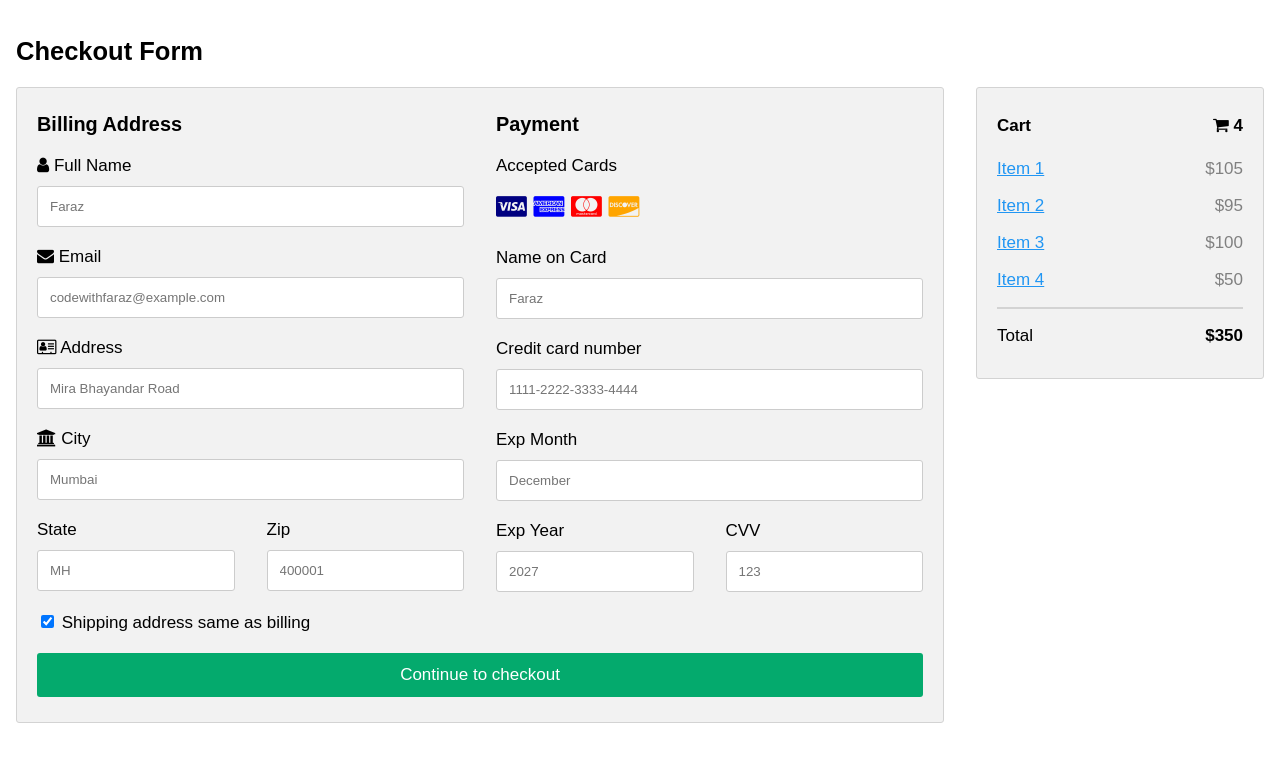
After one commit to atmaram-kambli/infosys-springboard, a Django app: page /payment/ in a window 1280 px wide. The commit adds this page. Shown: the top 762 px of the page. Run offline with Django 5.2, Linux system fonts and the light colour scheme; a user stored in the database is signed in.

Commit message:
almost complete

```diff
--- a/foodapp/customer/admin.py
+++ b/foodapp/customer/admin.py
@@ -1,5 +1,2 @@
+# customer/admin.py
 from django.contrib import admin
-from .models import User
-
-# Register your models here.
-admin.site.register(User)
--- /dev/null
+++ b/foodapp/customer/static/css/payment.css
@@ -0,0 +1,102 @@
+body {
+    font-family: Arial;
+    font-size: 17px;
+    padding: 8px;
+  }
+
+  * {
+    box-sizing: border-box;
+  }
+
+  .row {
+    display: -ms-flexbox; /* IE10 */
+    display: flex;
+    -ms-flex-wrap: wrap; /* IE10 */
+    flex-wrap: wrap;
+    margin: 0 -16px;
+  }
+
+  .col-25 {
+    -ms-flex: 25%; /* IE10 */
+    flex: 25%;
+  }
+
+  .col-50 {
+    -ms-flex: 50%; /* IE10 */
+    flex: 50%;
+  }
+
+  .col-75 {
+    -ms-flex: 75%; /* IE10 */
+    flex: 75%;
+  }
+
+  .col-25,
+  .col-50,
+  .col-75 {
+    padding: 0 16px;
+  }
+
+  .container {
+    background-color: #f2f2f2;
+    padding: 5px 20px 15px 20px;
+    border: 1px solid lightgrey;
+    border-radius: 3px;
+  }
+
+  input[type=text], input[type=email] {
+    width: 100%;
+    margin-bottom: 20px;
+    padding: 12px;
+    border: 1px solid #ccc;
+    border-radius: 3px;
+  }
+
+  label {
+    margin-bottom: 10px;
+    display: block;
+  }
+
+  .icon-container {
+    margin-bottom: 20px;
+    padding: 7px 0;
+    font-size: 24px;
+  }
+
+  .btn {
+    background-color: #04AA6D;
+    color: white;
+    padding: 12px;
+    margin: 10px 0;
+    border: none;
+    width: 100%;
+    border-radius: 3px;
+    cursor: pointer;
+    font-size: 17px;
+  }
+
+  .btn:hover {
+    background-color: #45a049;
+  }
+
+  a {
+    color: #2196F3;
+  }
+
+  hr {
+    border: 1px solid lightgrey;
+  }
+
+  span.price {
+    float: right;
+    color: grey;
+  }
+
+  @media (max-width: 800px) {
+    .row {
+      flex-direction: column-reverse;
+    }
+    .col-25 {
+      margin-bottom: 20px;
+    }
+  }
--- /dev/null
+++ b/foodapp/customer/templates/user/payment.html
@@ -0,0 +1,85 @@
+{% load static %}
+<!DOCTYPE html>
+<html lang="en">
+<head>
+<meta name="viewport" content="width=device-width, initial-scale=1">
+<title>Responsive Checkout Form</title>
+<link rel="stylesheet" href="https://cdnjs.cloudflare.com/ajax/libs/font-awesome/4.7.0/css/font-awesome.min.css">
+<link rel="stylesheet" href="{% static 'css/payment.css' %}">
+</head>
+<body>
+<h2>Checkout Form</h2>
+<div class="row">
+  <div class="col-75">
+    <div class="container">
+      <form action="successful.html" method="POST">
+        <div class="row">
+          <div class="col-50">
+            <h3>Billing Address</h3>
+            <label for="fname"><i class="fa fa-user"></i> Full Name</label>
+            <input type="text" id="fname" name="firstname" placeholder="Faraz" required>
+            <label for="email"><i class="fa fa-envelope"></i> Email</label>
+            <input type="email" id="email" name="email" placeholder="codewithfaraz@example.com" required>
+            <label for="adr"><i class="fa fa-address-card-o"></i> Address</label>
+            <input type="text" id="adr" name="address" placeholder="Mira Bhayandar Road" required>
+            <label for="city"><i class="fa fa-institution"></i> City</label>
+            <input type="text" id="city" name="city" placeholder="Mumbai" required>
+            <div class="row">
+              <div class="col-50">
+                <label for="state">State</label>
+                <input type="text" id="state" name="state" placeholder="MH" required>
+              </div>
+              <div class="col-50">
+                <label for="zip">Zip</label>
+                <input type="text" id="zip" name="zip" placeholder="400001" required>
+              </div>
+            </div>
+          </div>
+          <div class="col-50">
+            <h3>Payment</h3>
+            <label for="fname">Accepted Cards</label>
+            <div class="icon-container">
+              <i class="fa fa-cc-visa" style="color:navy;"></i>
+              <i class="fa fa-cc-amex" style="color:blue;"></i>
+              <i class="fa fa-cc-mastercard" style="color:red;"></i>
+              <i class="fa fa-cc-discover" style="color:orange;"></i>
+            </div>
+            <label for="cname">Name on Card</label>
+            <input type="text" id="cname" name="cardname" placeholder="Faraz" required>
+            <label for="ccnum">Credit card number</label>
+            <input type="text" id="ccnum" name="cardnumber" placeholder="1111-2222-3333-4444" required>
+            <label for="expmonth">Exp Month</label>
+            <input type="text" id="expmonth" name="expmonth" placeholder="December" required>
+            <div class="row">
+              <div class="col-50">
+                <label for="expyear">Exp Year</label>
+                <input type="text" id="expyear" name="expyear" placeholder="2027" required>
+              </div>
+              <div class="col-50">
+                <label for="cvv">CVV</label>
+                <input type="text" id="cvv" name="cvv" placeholder="123" required>
+              </div>
+            </div>
+          </div>
+        </div>
+        <label>
+          <input type="checkbox" checked="checked" name="sameadr"> Shipping address same as billing
+        </label>
+        <input type="submit" value="Continue to checkout" class="btn">
+      </form>
+    </div>
+  </div>
+  <div class="col-25">
+    <div class="container">
+      <h4>Cart <span class="price" style="color:black"><i class="fa fa-shopping-cart"></i> <b>4</b></span></h4>
+      <p><a href="#">Item 1</a> <span class="price">$105</span></p>
+      <p><a href="#">Item 2</a> <span class="price">$95</span></p>
+      <p><a href="#">Item 3</a> <span class="price">$100</span></p>
+      <p><a href="#">Item 4</a> <span class="price">$50</span></p>
+      <hr>
+      <p>Total <span class="price" style="color:black"><b>$350</b></span></p>
+    </div>
+  </div>
+</div>
+</body>
+</html>
--- a/foodapp/customer/urls.py
+++ b/foodapp/customer/urls.py
@@ -2,6 +2,9 @@ from django.urls import path
 from . import views
 
 urlpatterns = [
+    path('cart/', views.cart_view, name='cart'),
+    path('payment/', views.payment, name='payment'),
+    path('add_to_cart/<int:item_id>/',views. add_to_cart, name='add_to_cart'),
     path('login/', views.login, name='login'),
     path('register/', views.register, name='register'),
     path('logout/', views.logout, name='logout'),
--- a/foodapp/customer/views.py
+++ b/foodapp/customer/views.py
@@ -1,8 +1,13 @@
-from django.shortcuts import render, redirect
+from django.shortcuts import render, redirect, get_object_or_404
 from django.contrib.auth import authenticate, login as auth_login, logout as auth_logout
 from django.contrib.auth.decorators import login_required
 from django.contrib import messages
 from .forms import UserForm
+
+from .models import Cart, CartItem
+from restuarant.models import FoodItem
+
+from django.contrib.auth.models import User
 
 def register(request):
     if request.method == 'POST':
@@ -34,3 +39,29 @@ def login(request):
 def logout(request):
     auth_logout(request)
     return redirect('login')
+
+@login_required
+def payment(request):
+    return render(request, 'user/payment.html')
+
+
+@login_required
+def cart_view(request):
+    cart, created = Cart.objects.get_or_create(user=request.user, is_active=True)
+    cart_items = cart.items.all()
+    total_price = sum(item.get_total_price() for item in cart_items)
+    return render(request, 'user/cart.html', {'cart_items': cart_items, 'total_price': total_price})
+
+
+
+@login_required
+def add_to_cart(request, item_id):
+    food_item = get_object_or_404(FoodItem, id=item_id)
+    cart, created = Cart.objects.get_or_create(user=request.user, is_active=True)
+
+    cart_item, created = CartItem.objects.get_or_create(cart=cart, food_item=food_item)
+    if not created:
+        cart_item.quantity += 1
+        cart_item.save()
+
+    return redirect('restaurant_detail', restaurant_id=food_item.restaurant.id)
--- a/foodapp/home/templates/header.html
+++ b/foodapp/home/templates/header.html
@@ -35,6 +35,11 @@
                             <i class="fas fa-user"></i> Dashboard
                         </a>
                     </li>
+                    <li class="nav-item">
+                        <a class="nav-link" href="{% url 'cart' %}">
+                            <i class="fas fa-shopping-cart"></i> My Cart
+                        </a>
+                    </li>
                     <div class="nav-vl"></div>
                     <li class="nav-item">
                         <a class="nav-link" href="{% url 'logout' %}">
--- a/foodapp/home/templates/restaurant_list.html
+++ b/foodapp/home/templates/restaurant_list.html
@@ -22,8 +22,8 @@
             <li class="breadcrumb-item">
                 <a href="{% url 'index' %}">Home</a>
             </li>
-            <li class="breadcrumb-item active" aria-current="page">
-                {{ city_name }}
+            <li class="breadcrumb-item">
+                <a href="{% url 'restaurant_list' city %}">{{ city }}</a>
             </li>
         </ol>
     </nav>
@@ -56,8 +56,6 @@
         {% endfor %}
     </div>
 
-    <!-- Filter modal can be added here if needed -->
-
     {% include 'footer.html' %}
 </body>
 
--- a/foodapp/restuarant/templates/restaurant_detail.html
+++ b/foodapp/restuarant/templates/restaurant_detail.html
@@ -94,18 +94,17 @@
     {% for item in food_items %}
     <div class="col-md-4 d-flex align-items-stretch">
       <div class="card">
+        <!-- <img class="card-img-top" src="{{ item.image.url }}" alt="{{ item.name }}"> -->
         <img class="card-img-top" src="{% static 'img/image.png' %}" alt="{{ item.name }}">
-                  <!-- <img class="card-img-top" src="https://source.unsplash.com/random/?pizaa" alt="{{ item.name }}"> -->
             <div class="card-body">
                 <h5 class="card-title">{{ item.name }}</h5>
                 <p class="card-text">{{ item.description }}</p>
                 <div class="d-flex justify-content-between row no-gutters">
                     <p class="card-text price col-6">₹{{ item.price }}</p>
                     <div class="button-container col-6">
-                          <a href="#" class="btn btn-primary ">Add to Cart</a>
+                        <a href="{% url 'add_to_cart' item.id %}" class="btn btn-primary">Add to Cart</a>
                     </div>
                 </div>
-
             </div>
         </div>
     </div>
```
Also changed, not shown: foodapp/customer/models.py (+19 -7 lines), foodapp/customer/static/css/cart.css (added, +98 -0 lines), foodapp/customer/templates/user/cart.html (added, +59 -0 lines), foodapp/home/templates/dashboard.html (+35 -2 lines), foodapp/home/views.py (+7 -3 lines), foodapp/customer/migrations/0002_cartitem_delete_user.py (added), foodapp/customer/migrations/0003_remove_cartitem_item_name_remove_cartitem_price_and_more.py (added), foodapp/db.sqlite3. Lines whose indentation alone changed are shown as unchanged.
